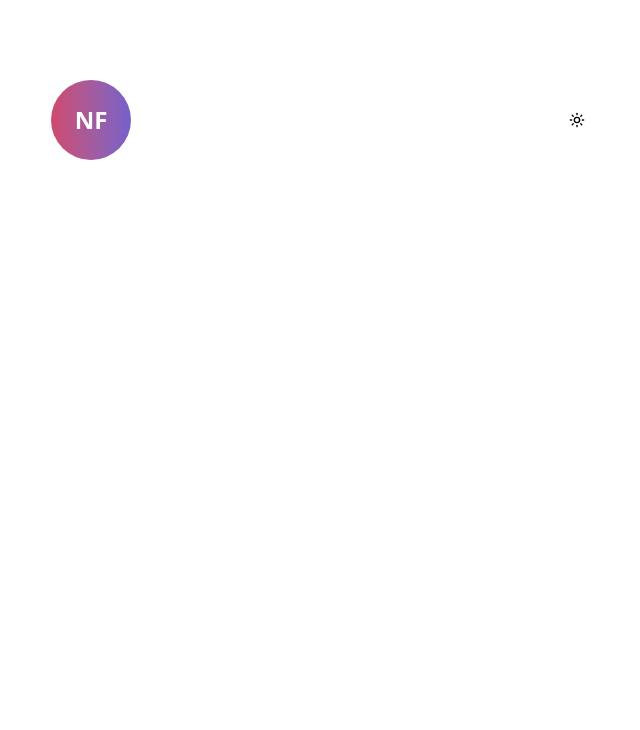
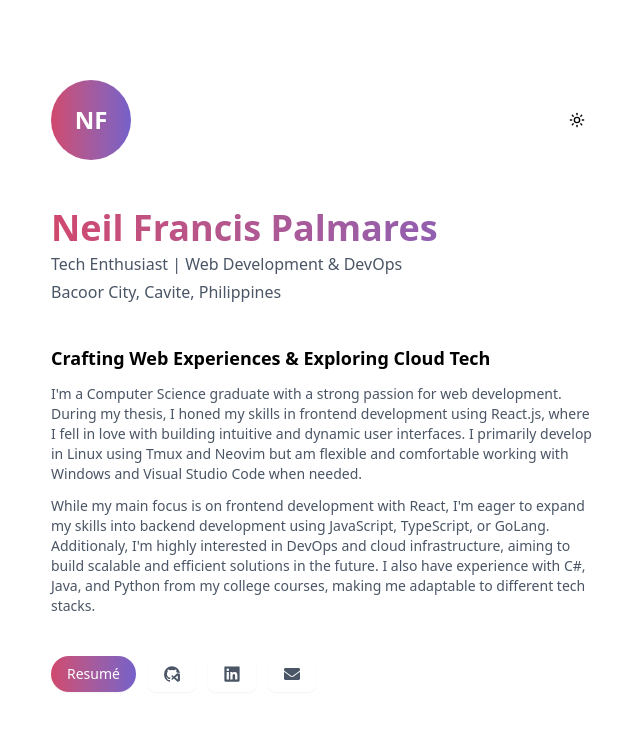
Before and after one commit to nnneninl/my-portfolio, an Astro site: page / in a window 1280 px wide. Shown: the whole page, without its empty margins (317-957 px from the left). Built offline with nearby package versions, Linux system fonts and the light colour scheme; Astro itself is replaced by a stand-in of ours.

Commit message:
feat: add About Me section

```diff
--- a/src/components/Header.astro
+++ b/src/components/Header.astro
@@ -10,7 +10,7 @@ import ThemeToggle from "./ui/theme-toggle.astro";
 </header>
 
 <style>
-  @keyframes fadeInSlide {
+  @keyframes fadeInSlideLeft {
     from {
       opacity: 0;
       transform: translateX(-100px);
@@ -22,6 +22,6 @@ import ThemeToggle from "./ui/theme-toggle.astro";
   }
 
   header {
-    animation: fadeInSlide 0.8s ease-out forwards;
+    animation: fadeInSlideLeft 1s ease-out forwards;
   }
 </style>
--- /dev/null
+++ b/src/components/sections/AboutMe.astro
@@ -0,0 +1,97 @@
+---
+import { Button } from "@/components/ui/button.tsx";
+---
+
+<section class="space-y-10">
+  <div class="space-y-1 slide-left">
+    <h1 class="text-4xl font-bold bg-gradient-to-r from-[#d0486e] to-[#7560c9] bg-clip-text text-transparent">
+      Neil Francis Palmares
+    </h1>
+    <p class="text-gray-600 dark:text-gray-400">
+      Tech Enthusiast | Web Development & DevOps
+    </p>
+    <p class="text-gray-600 dark:text-gray-400">
+      Bacoor City, Cavite, Philippines
+    </p>
+  </div>
+
+  <div class="space-y-3 slide-right">
+    <h2 class="text-lg font-semibold">
+      Crafting Web Experiences & Exploring Cloud Tech
+    </h2>
+
+    <p class="text-gray-600 text-sm dark:text-gray-400 max-w-2xl">
+      I&apos;m a Computer Science graduate with a strong passion for web
+      development. During my thesis, I honed my skills in frontend
+      development using React.js, where I fell in love with building
+      intuitive and dynamic user interfaces. I primarily develop in Linux
+      using Tmux and Neovim but am flexible and comfortable working with
+      Windows and Visual Studio Code when needed.
+    </p>
+
+    <p class="text-gray-600 text-sm dark:text-gray-400 max-w-2xl">
+      While my main focus is on frontend development with React, I&apos;m
+      eager to expand my skills into backend development using JavaScript,
+      TypeScript, or GoLang. Additionaly, I&apos;m highly interested in
+      DevOps and cloud infrastructure, aiming to build scalable and
+      efficient solutions in the future. I also have experience with C#,
+      Java, and Python from my college courses, making me adaptable to
+      different tech stacks.
+    </p>
+  </div>
+
+  <div class="flex items-center gap-3 slide-left">
+    <a href="" target="_blank" rel="noopener noreferrer">
+      <Button className="rounded-full bg-gradient-to-r from-[#d0486e] to-[#7560c9] text-white transition-transform hover:scale-105 cursor-pointer">
+        Resumé
+      </Button>
+    </a>
+    <a href="https://github.com/nnneninl" target="_blank" rel="noopener noreferrer">
+      <Button className="cursor-pointer bg-white dark:bg-black text-gray-600 dark:text-gray-400 hover:text-black dark:hover:text-white transition-colors" >
+        <svg xmlns="http://www.w3.org/2000/svg" width="128" height="128" viewBox="0 0 128 128"><path fill="currentColor" d="M64.053 1.559A63.73 63.73 0 0 0 .501 65.583a63.98 63.98 0 0 0 43.455 60.737c3.156.636 4.314-1.378 4.314-3.074c0-1.484-.105-6.571-.105-11.871c-17.677 3.816-21.359-7.633-21.359-7.633c-2.84-7.42-7.049-9.328-7.049-9.328c-5.787-3.922.42-3.922.42-3.922c6.419.424 9.785 6.572 9.785 6.572c5.682 9.753 14.837 6.997 18.52 5.301a13.64 13.64 0 0 1 3.998-8.586c-14.099-1.484-28.936-6.995-28.936-31.588a25.07 25.07 0 0 1 6.524-17.172c-.632-1.59-2.84-8.163.633-16.96c0 0 5.364-1.697 17.465 6.572a61 61 0 0 1 15.889-2.12a61 61 0 0 1 15.889 2.12c12.1-8.269 17.467-6.573 17.467-6.573c3.472 8.798 1.262 15.371.63 16.961a24.1 24.1 0 0 1 5.332 9.213a9.47 9.47 0 0 1 5.668-1.875a9.6 9.6 0 0 1 4.168.957l9.008 4.356a3.05 3.05 0 0 0 3.164-.317a3.05 3.05 0 0 0 1.166-2.959A63.57 63.57 0 0 0 64.055 1.558zm45.012 56.09a4.25 4.25 0 0 0-2.893 1.119c-.604.559-27.27 25.01-27.27 25.01l-11.81-9.012a2.85 2.85 0 0 0-3.657.162l-3.789 3.465a2.9 2.9 0 0 0-.937 2.13a2.9 2.9 0 0 0 .933 2.13l10.242 9.392l-10.242 9.39a2.89 2.89 0 0 0-.69 3.294c.162.367.4.696.694.967l3.79 3.465a2.85 2.85 0 0 0 3.655.162l11.811-9.01s26.665 24.45 27.27 25.01a4.24 4.24 0 0 0 4.729.691l14.164-6.85a4.33 4.33 0 0 0 2.436-3.896V68.821a4.33 4.33 0 0 0-2.436-3.894l-14.164-6.85a4.24 4.24 0 0 0-1.836-.428m1.248 18.7v31.392L89.741 92.046l20.572-15.695z"/></svg>
+      </Button>
+    </a>
+    <a href="https://www.linkedin.com/in/neil-francis-m-palmares" target="_blank" rel="noopener noreferrer">
+      <Button className="cursor-pointer bg-white dark:bg-black text-gray-600 dark:text-gray-400 hover:text-black dark:hover:text-white transition-colors" >
+        <svg xmlns="http://www.w3.org/2000/svg" width="128" height="128" viewBox="0 0 128 128"><path fill="currentColor" d="M116 3H12a8.91 8.91 0 0 0-9 8.8v104.42a8.91 8.91 0 0 0 9 8.78h104a8.93 8.93 0 0 0 9-8.81V11.77A8.93 8.93 0 0 0 116 3M39.17 107H21.06V48.73h18.11zm-9-66.21a10.5 10.5 0 1 1 10.49-10.5a10.5 10.5 0 0 1-10.54 10.48zM107 107H88.89V78.65c0-6.75-.12-15.44-9.41-15.44s-10.87 7.36-10.87 15V107H50.53V48.73h17.36v8h.24c2.42-4.58 8.32-9.41 17.13-9.41C103.6 47.28 107 59.35 107 75z"/></svg>
+      </Button>
+    </a>
+    <a href="mailto:nnneninl@proton.me" target="_blank" rel="noopener noreferrer">
+      <Button className="cursor-pointer bg-white dark:bg-black text-gray-600 dark:text-gray-400 hover:text-black dark:hover:text-white transition-colors" >
+        <svg xmlns="http://www.w3.org/2000/svg" width="512" height="512" viewBox="0 0 512 512"><path fill="currentColor" d="M502.3 190.8c3.9-3.1 9.7-.2 9.7 4.7V400c0 26.5-21.5 48-48 48H48c-26.5 0-48-21.5-48-48V195.6c0-5 5.7-7.8 9.7-4.7c22.4 17.4 52.1 39.5 154.1 113.6c21.1 15.4 56.7 47.8 92.2 47.6c35.7.3 72-32.8 92.3-47.6c102-74.1 131.6-96.3 154-113.7M256 320c23.2.4 56.6-29.2 73.4-41.4c132.7-96.3 142.8-104.7 173.4-128.7c5.8-4.5 9.2-11.5 9.2-18.9v-19c0-26.5-21.5-48-48-48H48C21.5 64 0 85.5 0 112v19c0 7.4 3.4 14.3 9.2 18.9c30.6 23.9 40.7 32.4 173.4 128.7c16.8 12.2 50.2 41.8 73.4 41.4"/></svg>
+      </Button>
+    </a>
+  </div>
+</section>
+
+<style>
+  @keyframes fadeInSlideRight {
+    from {
+      opacity: 0;
+      transform: translateX(100px);
+    }
+    to {
+      opacity: 1;
+      transform: translateX(0);
+    }
+  }
+
+  @keyframes fadeInSlideLeft {
+    from {
+      opacity: 0;
+      transform: translateX(-100px);
+    }
+    to {
+      opacity: 1;
+      transform: translateX(0);
+    }
+  }
+
+  .slide-left {
+    animation: fadeInSlideRight 1s ease-out forwards;
+  }
+
+  .slide-right {
+    animation: fadeInSlideLeft 1s ease-out forwards;
+  }
+</style>
--- a/src/pages/index.astro
+++ b/src/pages/index.astro
@@ -1,13 +1,14 @@
 ---
 import Header from "@/components/Header.astro";
 import Layout from "@/layouts/Layout.astro";
+import AboutMe from "@/components/sections/AboutMe.astro";
 ---
 
 <Layout>
   <div class="mx-auto max-w-xl px-4 py-20">
     <Header />
       <main class="space-y-10">
-        <slot />
+        <AboutMe />
       </main>
   </div>
 </Layout >
```
